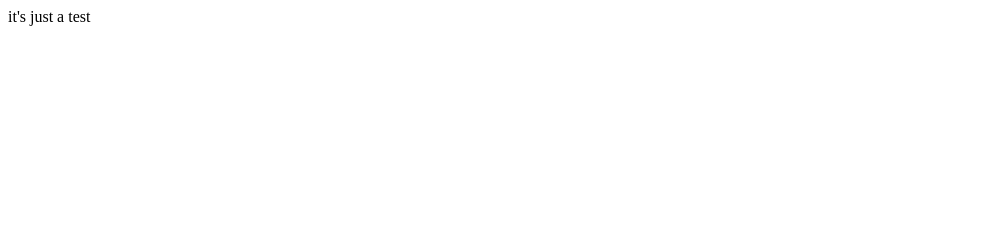
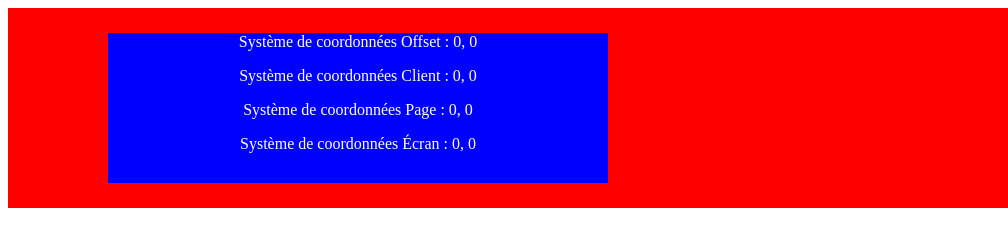
Before and after one commit to TheMaxium69/Fiesta, an Electron app: page index.html in a window 800 px wide. Shown: the whole page, 1008 px wide, since content can reach past the window. Drawn offline with Linux system fonts and the light colour scheme.

Commit message:
coordonés

```diff
--- a/index.html
+++ b/index.html
@@ -1 +1,73 @@
-it's just a test
+<div class="outer">
+    <div class="inner">
+      <div class="log">
+        <p>
+          Système de coordonnées Offset : <span id="offsetX">0</span>,
+          <span id="offsetY">0</span>
+        </p>
+        <p>
+          Système de coordonnées Client : <span id="clientX">0</span>,
+          <span id="clientY">0</span>
+        </p>
+        <p>
+          Système de coordonnées Page : <span id="pageX">0</span>,
+          <span id="pageY">0</span>
+        </p>
+        <p>
+          Système de coordonnées Écran : <span id="screenX">0</span>,
+          <span id="screenY">0</span>
+        </p>
+      </div>
+    </div>
+  </div>
+  <script>
+      let inner = document.querySelector(".inner");
+let log = document.querySelector(".log");
+
+function setCoords(e, type) {
+  let idX = type + "X";
+  let idY = type + "Y";
+
+  document.getElementById(idX).innerText = e[idX];
+  document.getElementById(idY).innerText = e[idY];
+}
+function update(e) {
+  setCoords(e, "offset");
+  setCoords(e, "client");
+  setCoords(e, "page");
+  setCoords(e, "screen");
+}
+
+inner.addEventListener("mouseenter", update, false);
+inner.addEventListener("mousemove", update, false);
+inner.addEventListener("mouseleave", update, false);
+  </script>
+
+  <style>
+      .outer {
+  width: 1000px;
+  height: 200px;
+  background-color: red;
+}
+
+.inner {
+  position: relative;
+  width: 500px;
+  height: 150px;
+  top: 25px;
+  left: 100px;
+  background-color: blue;
+  color: white;
+  cursor: crosshair;
+  user-select: none;
+  -moz-user-select: none;
+  -ms-user-select: none;
+  -webkit-user-select: none;
+}
+
+.log {
+  position: relative;
+  width: 100%;
+  text-align: center;
+}
+  </style>
```
